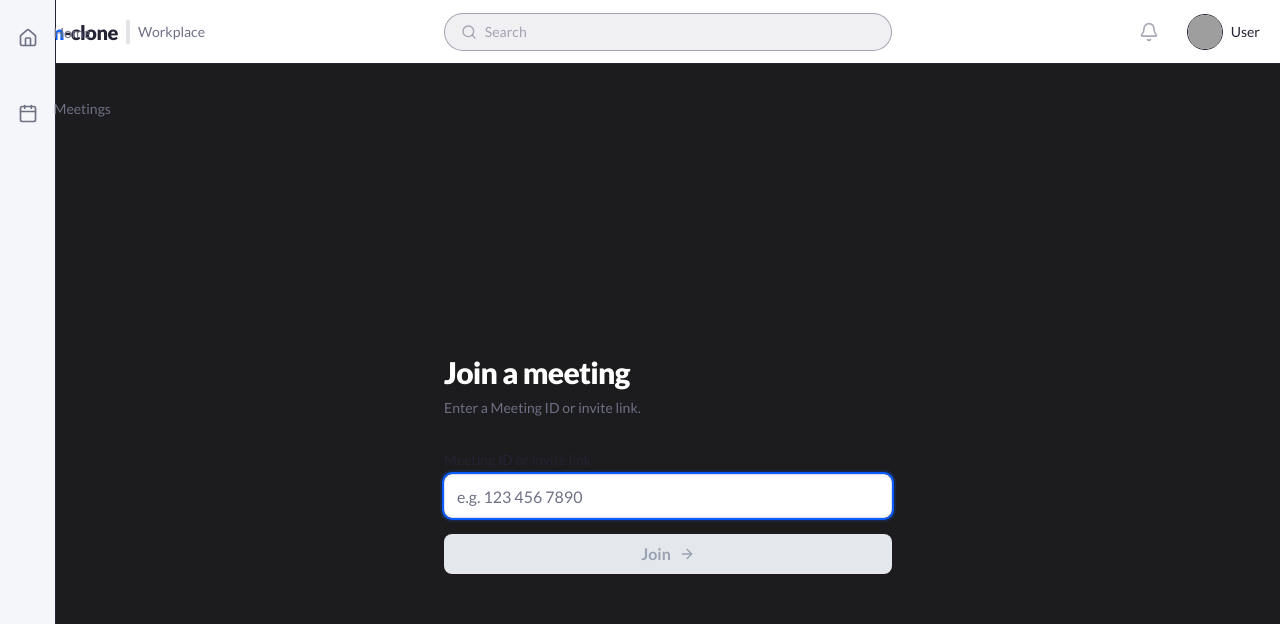
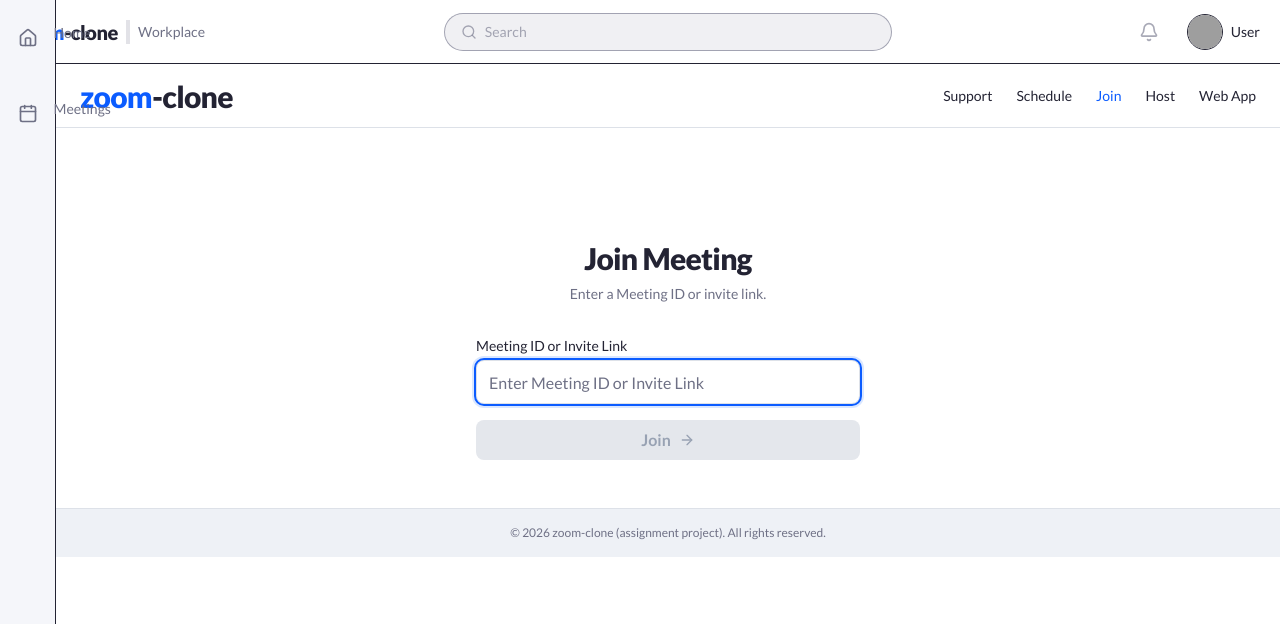
Before and after one commit to himanshukumar19/zoom-clone, a Next.js app in the folder frontend/: page /join in a window 1280 px wide. Shown: the top 624 px of the page. Built offline with nearby package versions, Linux system fonts and the light colour scheme; no server answers; grey boxes are pictures that could not be loaded.

Commit message:
T-021: pixel pass — white portal join/layout, umbrella SVG empty-state, focus/hover/disabled rings, own copyright line

```diff
--- a/frontend/app/join/[code]/page.tsx
+++ b/frontend/app/join/[code]/page.tsx
@@ -7,6 +7,7 @@ import { getMeeting, joinMeeting } from "@/lib/api";
 import { loadParticipantId, saveParticipantId } from "@/lib/session";
 import { Input } from "@/components/ui/Input";
 import { Button } from "@/components/ui/Button";
+import { Wordmark } from "@/components/Wordmark";
 import type { Meeting } from "@/types";
 
 export default function JoinNamePage() {
@@ -95,33 +96,51 @@ export default function JoinNamePage() {
 
   if (loadingMeeting) {
     return (
-      <main className="min-h-screen bg-[#1C1C1E] text-white flex items-center justify-center px-6">
-        <div className="w-full max-w-md text-center">
+      <div className="min-h-screen bg-white text-ink flex items-center justify-center px-6">
+        <header className="absolute top-0 left-0 right-0 flex h-16 items-center justify-between border-b border-line bg-white px-6">
+          <a href="/" className="flex items-center gap-2 focus-visible:outline-2 focus-visible:outline-offset-2 focus-visible:outline-zoom-blue rounded-md"><Wordmark /></a>
+        </header>
+        <div className="w-full max-w-sm text-center">
           <p className="text-sm text-muted">Loading meeting…</p>
         </div>
-      </main>
+      </div>
     );
   }
 
   return (
-    <main className="min-h-screen bg-[#1C1C1E] text-white flex items-center justify-center px-6">
-      <div className="w-full max-w-md">
-        <h1 className="text-3xl font-black tracking-tight mb-2">Join a meeting</h1>
+    <div className="relative min-h-screen bg-white text-ink flex flex-col">
+      <header className="flex h-16 items-center justify-between border-b border-line bg-white px-6">
+        <a href="/" className="flex items-center gap-2 focus-visible:outline-2 focus-visible:outline-offset-2 focus-visible:outline-zoom-blue rounded-md">
+          <Wordmark />
+        </a>
+        <nav className="flex items-center gap-6 text-sm font-medium text-ink">
+          <a href="#" className="hover:text-zoom-blue focus-visible:outline-2 focus-visible:outline-offset-2 focus-visible:outline-zoom-blue">Support</a>
+          <a href="/schedule" className="hover:text-zoom-blue focus-visible:outline-2 focus-visible:outline-offset-2 focus-visible:outline-zoom-blue">Schedule</a>
+          <a href="/join" className="text-zoom-blue">Join</a>
+          <a href="#" className="hover:text-zoom-blue focus-visible:outline-2 focus-visible:outline-offset-2 focus-visible:outline-zoom-blue">Host</a>
+          <a href="#" className="hover:text-zoom-blue focus-visible:outline-2 focus-visible:outline-offset-2 focus-visible:outline-zoom-blue">Web App</a>
+        </nav>
+      </header>
+
+      <main className="flex flex-1 flex-col items-center px-6 pt-28 pb-12">
+        <div className="w-full max-w-sm">
+          <h1 className="text-3xl font-black tracking-tight text-ink text-center mb-2">Join Meeting</h1>
 
           {meetingError && (
-          <div className="mb-6 rounded-xl bg-red-900/20 border border-red-900/30 px-4 py-3">
-            <p className="text-sm text-red-300 font-medium">{meetingError}</p>
+            <div className="mb-6 rounded-xl bg-red-50 border border-red-100 px-4 py-3">
+              <p className="text-sm text-danger font-medium">{meetingError}</p>
             </div>
           )}
 
           {!meetingError && meeting && (
             <>
-            <p className="text-sm text-muted mb-8">Meeting: <span className="font-bold text-white">{meeting.title}</span></p>
-
+              <p className="text-sm text-muted text-center mb-8">
+                Meeting: <span className="font-bold text-ink">{meeting.title}</span>
+              </p>
               <form onSubmit={handleJoin} className="flex flex-col gap-4" noValidate>
                 <Input
                   id="display-name"
-                label="Your name"
+                  label="Your Name"
                   placeholder="Enter your name"
                   value={name}
                   onChange={(e) => {
@@ -135,7 +154,7 @@ export default function JoinNamePage() {
                 <Button
                   type="submit"
                   disabled={!canJoin}
-                className="w-full"
+                  className="w-full focus-visible:outline-2 focus-visible:outline-offset-2 focus-visible:outline-zoom-blue"
                   aria-label="Join meeting"
                 >
                   <span>Join</span>
@@ -146,9 +165,14 @@ export default function JoinNamePage() {
           )}
 
           {!meetingError && !meeting && (
-          <p className="text-sm text-muted">Meeting not available.</p>
+            <p className="text-sm text-muted text-center">Meeting not available.</p>
           )}
         </div>
       </main>
+
+      <footer className="border-t border-line bg-app py-4 text-center text-xs text-muted">
+        © 2026 zoom-clone (assignment project). All rights reserved.
+      </footer>
+    </div>
   );
 }
--- a/frontend/app/join/page.tsx
+++ b/frontend/app/join/page.tsx
@@ -7,6 +7,7 @@ import { parseMeetingInput } from "@/lib/parseMeetingInput";
 import { getMeeting } from "@/lib/api";
 import { Input } from "@/components/ui/Input";
 import { Button } from "@/components/ui/Button";
+import { Wordmark } from "@/components/Wordmark";
 
 export default function JoinPage() {
   const router = useRouter();
@@ -53,16 +54,31 @@ export default function JoinPage() {
   };
 
   return (
-    <main className="min-h-screen bg-[#1C1C1E] text-white flex items-center justify-center px-6">
-      <div className="w-full max-w-md">
-        <h1 className="text-3xl font-black tracking-tight mb-2">Join a meeting</h1>
-        <p className="text-sm text-muted mb-8">Enter a Meeting ID or invite link.</p>
+    <div className="min-h-screen bg-white text-ink">
+      {/* Top bar consistent with shared layout (spec §8.2 / D19) */}
+      <header className="flex h-16 items-center justify-between border-b border-line bg-white px-6">
+        <a href="/" className="flex items-center gap-2 focus-visible:outline-2 focus-visible:outline-offset-2 focus-visible:outline-zoom-blue rounded-md">
+          <Wordmark />
+        </a>
+        <nav className="flex items-center gap-6 text-sm font-medium text-ink">
+          <a href="#" className="hover:text-zoom-blue focus-visible:outline-2 focus-visible:outline-offset-2 focus-visible:outline-zoom-blue">Support</a>
+          <a href="/schedule" className="hover:text-zoom-blue focus-visible:outline-2 focus-visible:outline-offset-2 focus-visible:outline-zoom-blue">Schedule</a>
+          <a href="/join" className="text-zoom-blue">Join</a>
+          <a href="#" className="hover:text-zoom-blue focus-visible:outline-2 focus-visible:outline-offset-2 focus-visible:outline-zoom-blue">Host</a>
+          <a href="#" className="hover:text-zoom-blue focus-visible:outline-2 focus-visible:outline-offset-2 focus-visible:outline-zoom-blue">Web App</a>
+        </nav>
+      </header>
+
+      <main className="flex flex-col items-center px-6 pt-28 pb-12">
+        <div className="w-full max-w-sm">
+          <h1 className="text-3xl font-black tracking-tight text-ink text-center mb-2">Join Meeting</h1>
+          <p className="text-sm text-muted text-center mb-8">Enter a Meeting ID or invite link.</p>
 
           <form onSubmit={handleSubmit} className="flex flex-col gap-4" noValidate>
             <Input
               id="join-input"
-            label="Meeting ID or invite link"
-            placeholder="e.g. 123 456 7890"
+              label="Meeting ID or Invite Link"
+              placeholder="Enter Meeting ID or Invite Link"
               value={input}
               onChange={(e) => {
                 setInput(e.target.value);
@@ -75,7 +91,7 @@ export default function JoinPage() {
             <Button
               type="submit"
               disabled={!canSubmit}
-            className="w-full"
+              className="w-full focus-visible:outline-2 focus-visible:outline-offset-2 focus-visible:outline-zoom-blue"
               aria-label="Join meeting"
             >
               <span>Join</span>
@@ -84,5 +100,10 @@ export default function JoinPage() {
           </form>
         </div>
       </main>
+
+      <footer className="border-t border-line bg-app py-4 text-center text-xs text-muted">
+        © 2026 zoom-clone (assignment project). All rights reserved.
+      </footer>
+    </div>
   );
 }
--- a/frontend/app/schedule/page.tsx
+++ b/frontend/app/schedule/page.tsx
@@ -149,8 +149,8 @@ export default function SchedulePage() {
         : `${meeting.duration_minutes} min`;
 
     return (
-      <div className="min-h-screen bg-app">
-        <div className="mx-auto max-w-3xl px-6 py-8">
+      <div className="min-h-screen bg-app flex flex-col">
+        <div className="mx-auto max-w-3xl px-6 py-8 flex-1">
           <Link href="/" className="inline-flex items-center gap-2 text-sm text-zoom-blue hover:underline mb-6">
             <ArrowLeft className="h-4 w-4" />
             Back to Meetings
@@ -207,13 +207,16 @@ export default function SchedulePage() {
             </Link>
           </div>
         </div>
+        <footer className="border-t border-line bg-app py-3 text-center text-xs text-muted">
+          © 2026 zoom-clone (assignment project). All rights reserved.
+        </footer>
       </div>
     );
   }
 
   return (
-    <div className="min-h-screen bg-app">
-      <div className="mx-auto max-w-4xl px-4 py-6 flex gap-8">
+    <div className="min-h-screen bg-app flex flex-col">
+      <div className="mx-auto max-w-4xl px-4 py-6 flex gap-8 flex-1">
         <PortalSidebar />
 
         <main className="flex-1 min-w-0">
@@ -408,6 +411,9 @@ export default function SchedulePage() {
           </form>
         </main>
       </div>
+      <footer className="border-t border-line bg-app py-3 text-center text-xs text-muted">
+        © 2026 zoom-clone (assignment project). All rights reserved.
+      </footer>
     </div>
   );
 }
--- a/frontend/components/dashboard/MeetingsCard.tsx
+++ b/frontend/components/dashboard/MeetingsCard.tsx
@@ -1,7 +1,7 @@
 "use client";
 
 import { useState, useEffect, useCallback } from "react";
-import { Clock as ClockIcon, CalendarDays, Copy, Play, Check } from "lucide-react";
+import { Clock as ClockIcon, Copy, Play, Check } from "lucide-react";
 import { listMeetings, startMeeting } from "@/lib/api";
 import { useToast } from "@/components/ui/Toast";
 import type { Meeting, MeetingListFilter } from "@/types";
@@ -30,9 +30,11 @@ function formatDuration(mins: number | null): string {
 function EmptyIllustration({ label }: { label: string }) {
   return (
     <div className="flex flex-col items-center justify-center gap-3 py-12 text-muted">
-      <div className="flex h-16 w-16 items-center justify-center rounded-full bg-app border border-line">
-        <CalendarDays className="h-7 w-7 text-muted/50" />
-      </div>
+      <img
+        src="/empty-meetings.png"
+        alt="No meetings"
+        className="h-16 w-auto object-contain opacity-90"
+      />
       <p className="text-sm font-medium">{label}</p>
     </div>
   );
```
Also changed, not shown: frontend/public/empty-meetings.png (added), 7 other files (tests, documents, lock files or other folders). Lines whose indentation alone changed are shown as unchanged.
